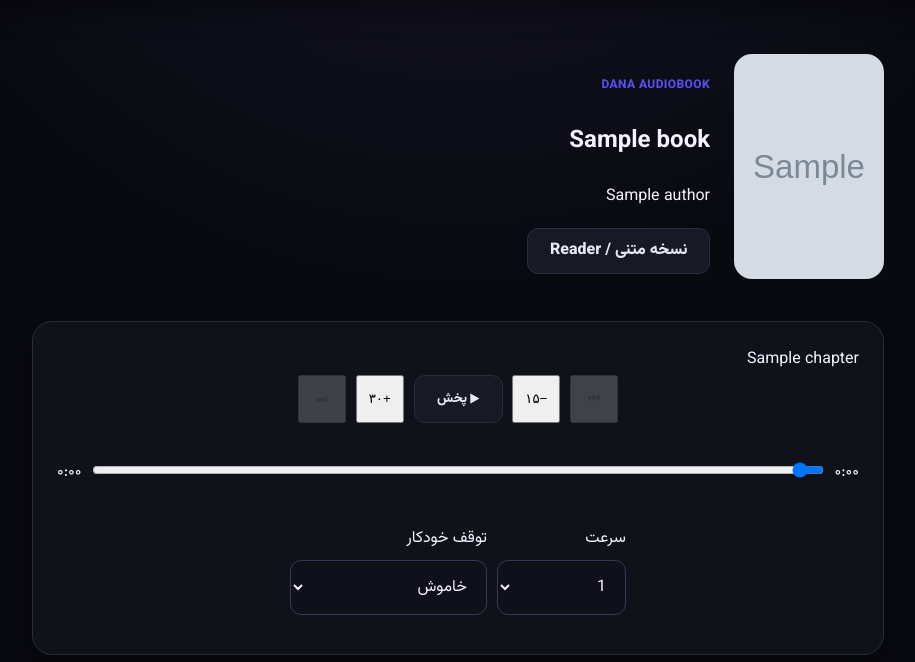
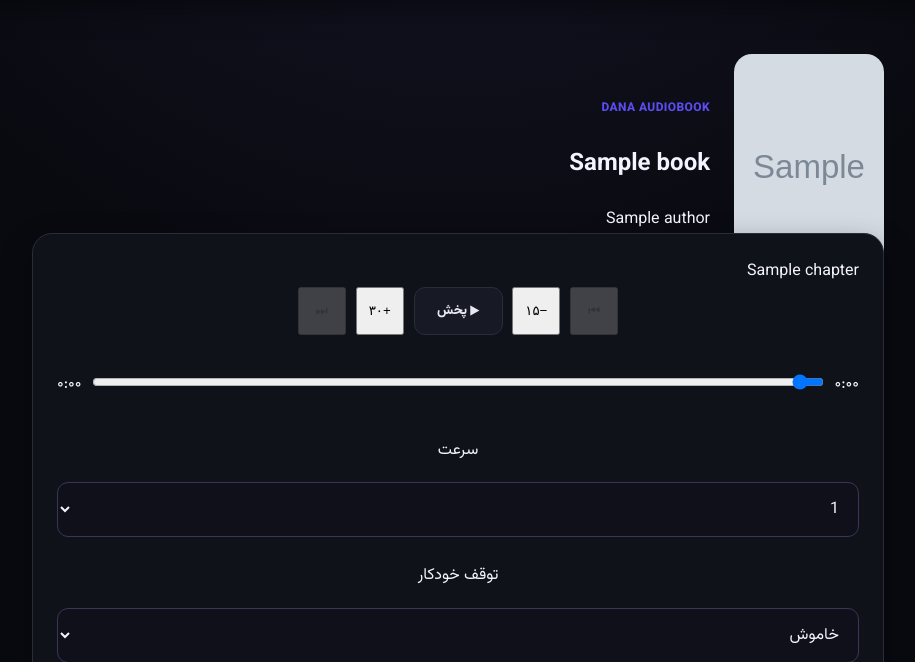
Before and after one commit to siavashmehbood/DANA, a Django app: template templates/reader/audio_player.html in a window 1280 px wide. Shown: the part 85-747 px from the top of the page, without its empty margins (182-1097 px from the left). Run offline with Django 5.2, Linux system fonts and the light colour scheme; the template is opened without the code that fills it: most values are stand-ins (such as "Sample title", 1, 10 or a date in 2020); grey boxes marked "Sample" are stand-in pictures.

Commit message:
Hide unavailable text switch and label audio options

```diff
--- a/templates/reader/audio_player.html
+++ b/templates/reader/audio_player.html
@@ -6,7 +6,7 @@
 <section class="section audio-shell" dir="rtl">
   <div class="audio-hero">
     <div>{% if book.cover %}<img class="audio-cover" src="{{book.cover.url}}" alt="جلد {{book.name}}">{% endif %}</div>
-    <div><span class="shelf-label">DANA AUDIOBOOK</span><h1>{{book.name}}</h1><p>{{book.author.name}}</p><a class="btn secondary" href="{% url 'reader' book.pk %}">نسخه متنی / Reader</a></div>
+    <div><span class="shelf-label">DANA AUDIOBOOK</span><h1>{{book.name}}</h1><p>{{book.author.name}}</p>{% if has_text %}<a class="btn secondary" href="{% url 'reader' book.pk %}">نسخه متنی / Reader</a>{% endif %}</div>
   </div>
   <div class="panel audio-player-panel">
     <div id="audio-title" aria-live="polite">آماده پخش</div><div id="audio-status" class="muted"></div><div id="audio-alert" class="sr-only" role="status" aria-live="polite"></div>
@@ -19,7 +19,7 @@
       <button type="button" id="audio-next" aria-label="فصل بعد">⏭</button>
     </div>
     <label class="audio-seek-label"><span id="audio-current">۰:۰۰</span><input id="audio-seek" type="range" min="0" max="100" value="0" step="0.1" aria-label="موقعیت پخش"><span id="audio-duration">۰:۰۰</span></label>
-    <div class="audio-options"><label>سرعت <select id="audio-speed"><option>0.75</option><option selected>1</option><option>1.25</option><option>1.5</option><option>1.75</option><option>2</option></select></label><label>توقف خودکار <select id="sleep-timer"><option value="0">خاموش</option><option value="15">۱۵ دقیقه</option><option value="30">۳۰ دقیقه</option><option value="45">۴۵ دقیقه</option><option value="60">۶۰ دقیقه</option></select></label></div>
+    <div class="audio-options"><label for="audio-speed">سرعت</label><select id="audio-speed"><option>0.75</option><option selected>1</option><option>1.25</option><option>1.5</option><option>1.75</option><option>2</option></select><label for="sleep-timer">توقف خودکار</label><select id="sleep-timer"><option value="0">خاموش</option><option value="15">۱۵ دقیقه</option><option value="30">۳۰ دقیقه</option><option value="45">۴۵ دقیقه</option><option value="60">۶۰ دقیقه</option></select></div>
   </div>
   <div class="panel"><h2>فصل‌ها</h2><div id="audio-chapters" class="audio-chapter-list">
     {% if has_book_audio %}<button type="button" class="audio-chapter" data-chapter="" data-src="{% url 'book_secure_file' book.pk 'audio' %}" data-title="نسخه کامل" data-position="{% if latest_audio and not latest_audio.chapter_id %}{{latest_audio.position_seconds}}{% else %}0{% endif %}"><b>نسخه کامل</b></button>{% endif %}
```
